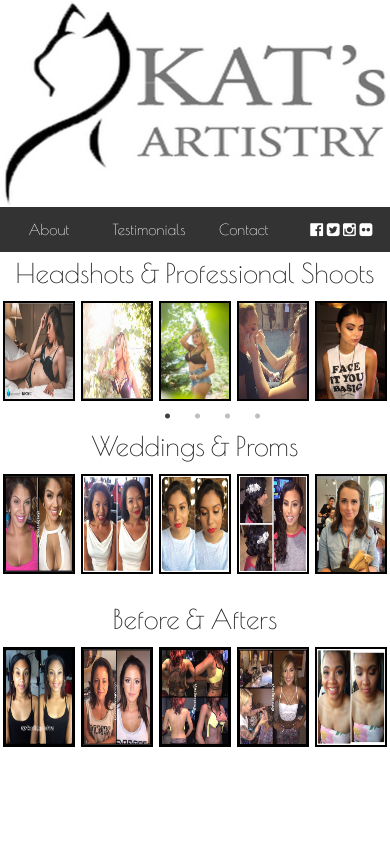
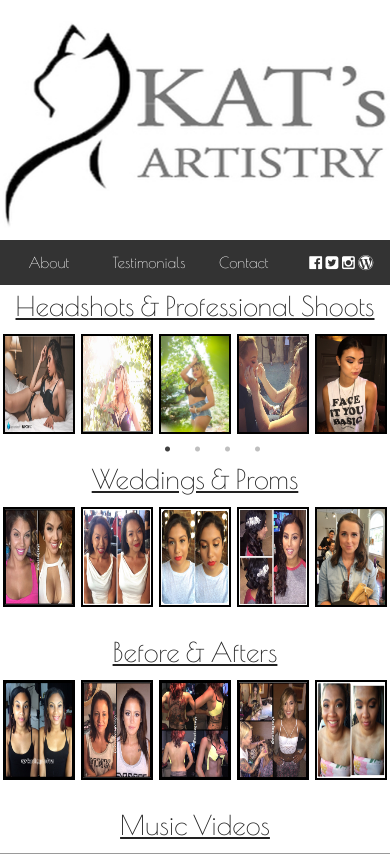
Before and after one commit to Krazian/Kathy-Site, a Node server app: page / in a window 390 px wide; the page is wider, and only the part inside the window is pictured. Shown: the top 854 px of that part. Run offline with Node 20, Linux system fonts and the light colour scheme; some libraries are stand-ins or nearby versions; grey boxes are pictures that could not be loaded.

Commit message:
added music video and content in the modals

```diff
--- a/public/style.css
+++ b/public/style.css
@@ -82,6 +82,7 @@ a:active {
 h2{
 	font-family: 'Poiret One', cursive;
 	text-align: center;
+	text-decoration: underline;
 }
 
 p{
@@ -95,21 +96,19 @@ footer{
 	font-size: 10px;
 	margin-top: 200px;
 }
+
+.video{
+	text-align: center;
+}
 /*Media query to adjust the size of the images*/
 /*'Medium' size*/
 @media only screen and (max-width: 60em){
-	#header{
-			font-size: 8em;
-		}
 	.image{
 		height: 150px;
 	}
 }
 /*'Small' size*/
 @media only screen and (max-width: 40em){
-		#header{
-			font-size: 5em;
-		}
 		#nav{
 			font-size:15px;
 		}
--- a/views/index.ejs
+++ b/views/index.ejs
@@ -17,14 +17,14 @@
 	<!--About modal -->
 	<div class="reveal-modal small" id="aboutModal" data-reveal="">
 		<h2>About</h2>
- 		<p>Place holder for Kathy's 'About Me' content</p>
+ 		<p>Coming Soon!</p>
  		<a class="close-reveal-modal">×</a>
 	</div>
 
 	<!-- Testimonial modal -->
 	<div class="reveal-modal small" id="testimonialsModal" data-reveal="">
 		<h2>Testimonials</h2>
- 		<p>Place holder for Kathy's 'Testimonial' content</p>
+ 		<p>Coming Soon!</p>
  		<a class="close-reveal-modal">×</a>
 	</div>
 
@@ -58,9 +58,9 @@
     <!-- Social Media Links -->
     <div class="large-3 medium-3 small-3 columns" id="links">
 	    <a href="http://www.facebook.com/" class="fa fa-facebook-official" id="icons"></a>
-	    <a href="http://www.twitter.com/" class="fa fa-twitter-square" id="icons"></a>
+	    <a href="http://www.twitter.com/kathygeeftw" class="fa fa-twitter-square" id="icons"></a>
 	    <a href="https://instagram.com/kathygeeftw/" class="fa fa-instagram" id="icons"></a>
-	    <a href="http://www.flickr.com/" class="fa fa-flickr" id="icons"></a>
+	    <a href="http://www.wordpress.com/" class="fa fa-wordpress" id="icons"></a>
   	</div>
   <!-- End foundation nav bar -->
   </div>
@@ -76,6 +76,9 @@
 	</br>
 	<h2>Before & Afters</h2>
 	<div class="before-and-after"></div>
+	</br>
+	<h2>Music Videos</h2>
+	<div class="video"><iframe width="560" height="315" src="https://www.youtube.com/embed/UCV9J9A6aGw" frameborder="50" allowfullscreen></iframe></div>
 
 	<footer>Designed by Johnathan Chei. All Rights Reserved.</footer>
 <!-- Scripts -->
```
